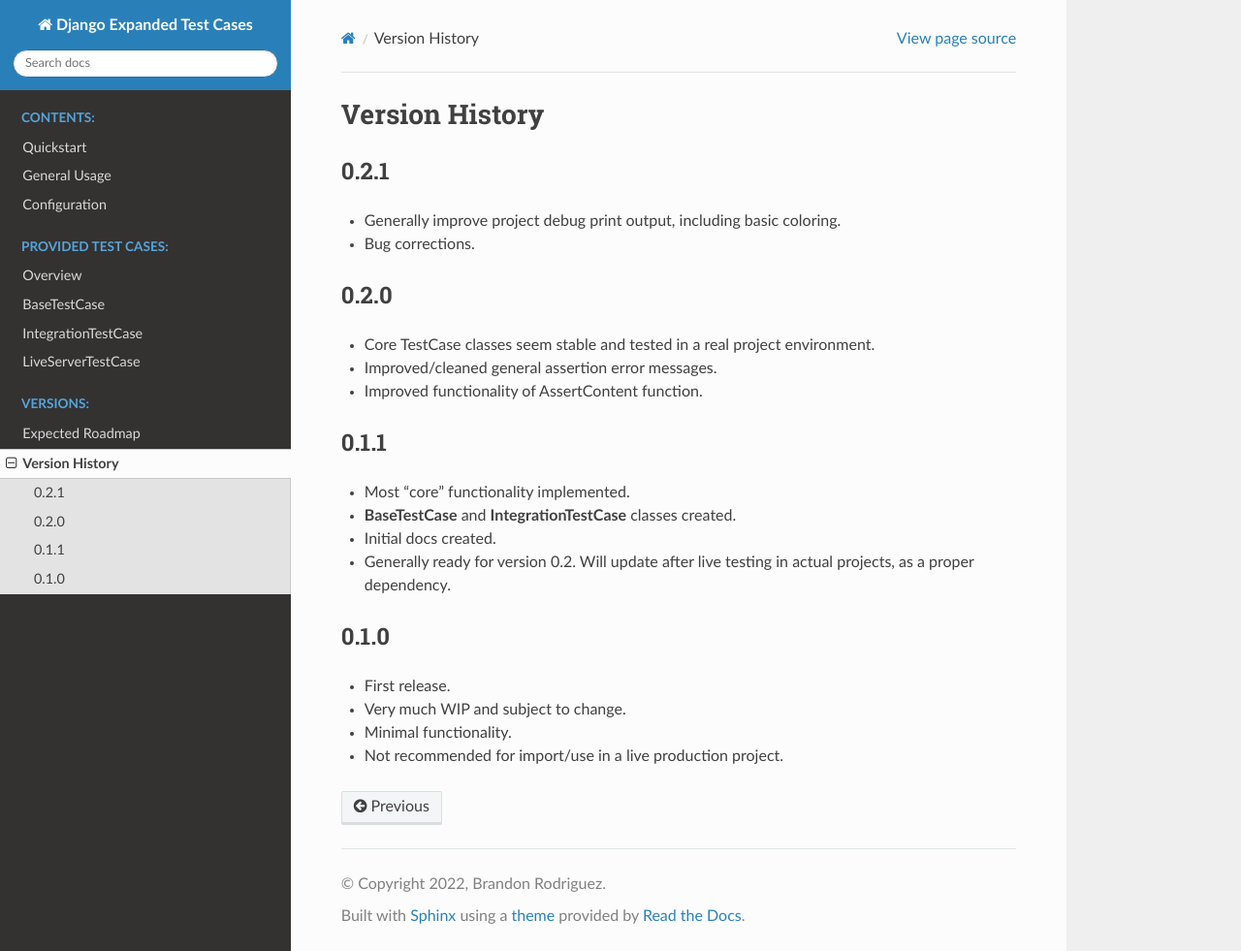
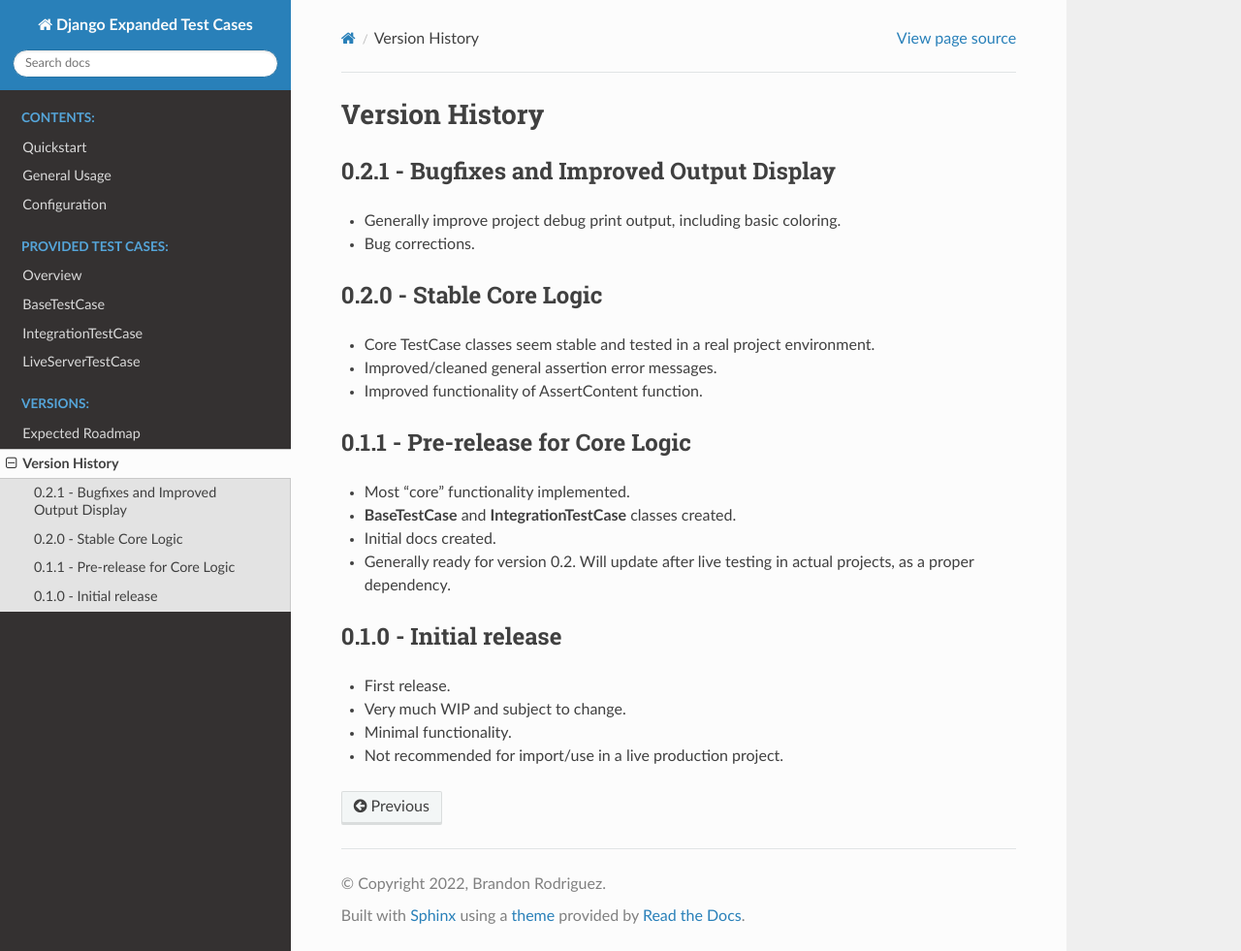
Before and after one commit to brodriguez8774/django-expanded-test-cases, a Sphinx documentation site: the page built from docs/source/version_history.rst, in a window 1280 px wide and 981 px high. Shown: the whole window at 97% size. Built offline with Sphinx 7.4.7 and the Read the Docs theme 2.0.0, drawn with Linux system fonts in a browser that asks for light colours.

Commit message:
Update docs versioning page

```diff
--- a/docs/source/version_history.rst
+++ b/docs/source/version_history.rst
@@ -2,21 +2,23 @@ Version History
 ***************
 
 
-0.2.1
-=====
+0.2.1 - Bugfixes and Improved Output Display
+============================================
+
 * Generally improve project debug print output, including basic coloring.
 * Bug corrections.
 
 
-0.2.0
-=====
+0.2.0 - Stable Core Logic
+=========================
+
 * Core TestCase classes seem stable and tested in a real project environment.
 * Improved/cleaned general assertion error messages.
 * Improved functionality of AssertContent function.
 
 
-0.1.1
-=====
+0.1.1 - Pre-release for Core Logic
+==================================
 
 * Most "core" functionality implemented.
 * **BaseTestCase** and **IntegrationTestCase** classes created.
@@ -25,8 +27,8 @@ Version History
   projects, as a proper dependency.
 
 
-0.1.0
-=====
+0.1.0 - Initial release
+=======================
 
 * First release.
 * Very much WIP and subject to change.
```
